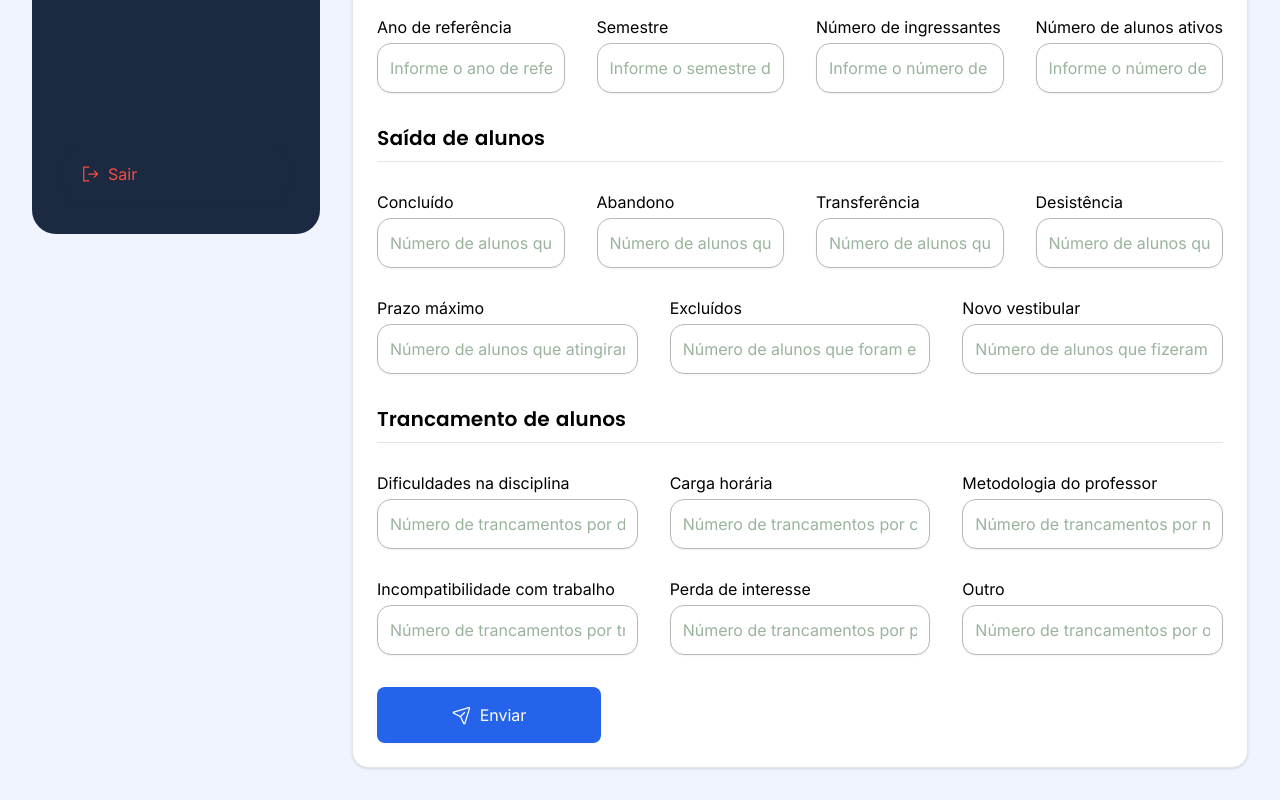
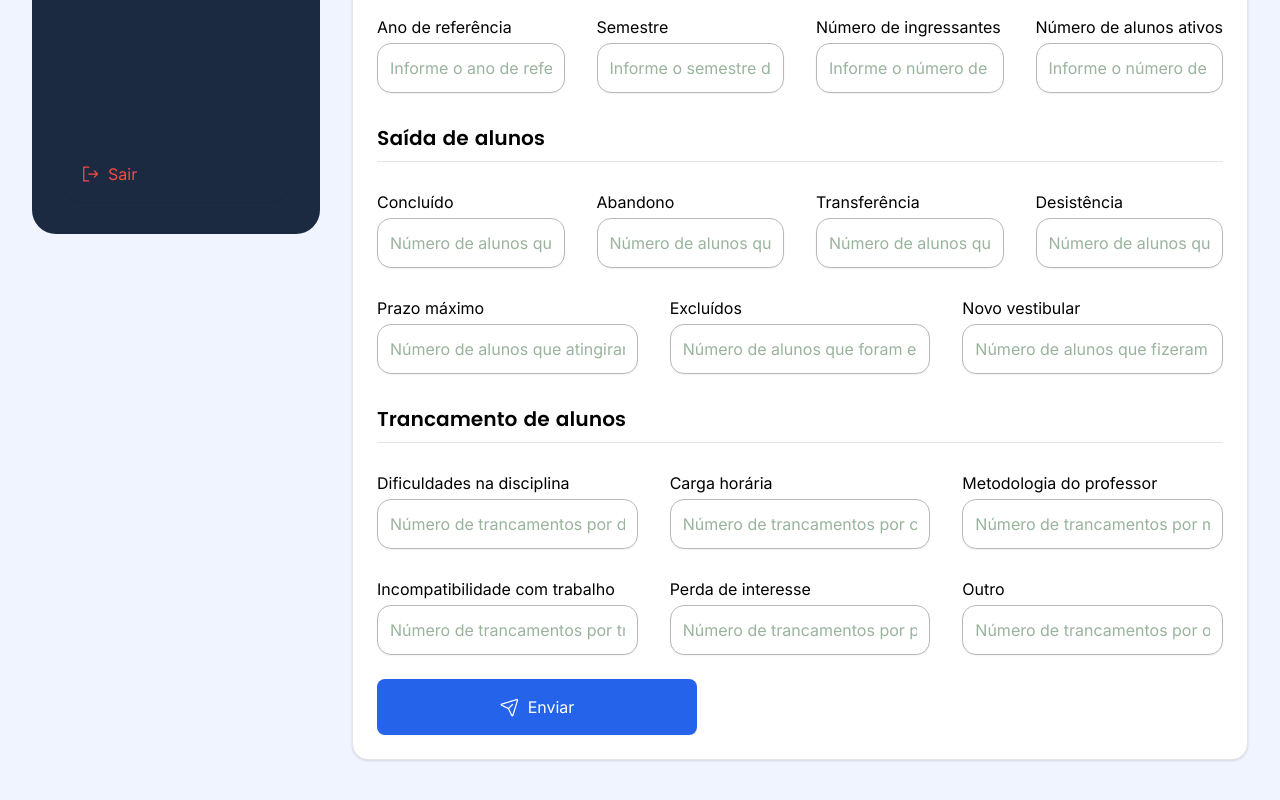
Before and after one commit to MarcosPaul0/unidash-app, a Next.js app: page /courseIndicator/register in a window 1280 px wide. Shown: the part 534-1334 px from the top of the page. Built offline with nearby package versions, Linux system fonts and the light colour scheme.

Commit message:
feat: adiciona interface de formulário de registro de indicador do curso

```diff
--- a/src/app/(private)/courseIndicator/_components/CourseIndicatorForm/index.tsx
+++ b/src/app/(private)/courseIndicator/_components/CourseIndicatorForm/index.tsx
@@ -1,6 +1,7 @@
 import {
   Card,
   CardContent,
+  CardFooter,
   CardHeader,
   CardSubtitle,
   CardTitle,
@@ -9,13 +10,21 @@ import { useFormContext } from "react-hook-form";
 import { FormInput } from "@unidash/components/FormInput";
 import { Button } from "@unidash/components/Button";
 import { PaperPlaneTiltIcon } from "@phosphor-icons/react/dist/ssr";
-import { CourseIndicatorFormProps } from "./courseIndicatorForm.interface";
+import {
+  CourseIndicatorFormData,
+  CourseIndicatorFormProps,
+} from "./courseIndicatorForm.interface";
 import { FormFile } from "@unidash/components/FormFile";
 
 export function CourseIndicatorForm({ title }: CourseIndicatorFormProps) {
-  const { control } = useFormContext();
+  const { control, handleSubmit } = useFormContext<CourseIndicatorFormData>();
+
+  async function sendCourseIndicator() {
+    // TODO integrar com backend
+  }
 
   return (
+    <form onSubmit={handleSubmit(sendCourseIndicator)}>
       <Card>
         <CardHeader>
           <CardTitle>{title}</CardTitle>
@@ -102,7 +111,7 @@ export function CourseIndicatorForm({ title }: CourseIndicatorFormProps) {
             />
             <FormInput
               control={control}
-            name="dropOutDepartureOfStudents"
+              name="removedDepartureOfStudents"
               type="number"
               placeholder="Número de alunos que foram excluídos"
               label="Excluídos"
@@ -165,12 +174,15 @@ export function CourseIndicatorForm({ title }: CourseIndicatorFormProps) {
               label="Outro"
             />
           </div>
+        </CardContent>
 
-        <Button className="max-w-56" size="lg">
+        <CardFooter>
+          <Button className="max-w-80 w-full" size="lg" type="submit">
             <PaperPlaneTiltIcon />
             Enviar
           </Button>
-      </CardContent>
+        </CardFooter>
       </Card>
+    </form>
   );
 }
--- a/src/app/(private)/courseIndicator/register/page.tsx
+++ b/src/app/(private)/courseIndicator/register/page.tsx
@@ -12,9 +12,10 @@ import {
 } from "@unidash/components/Breadcrumb";
 import { APP_ROUTES } from "@unidash/routes/app.routes";
 import { CourseIndicatorForm } from "../_components/CourseIndicatorForm";
+import { CourseIndicatorFormData } from "../_components/CourseIndicatorForm/courseIndicatorForm.interface";
 
 export default function RegisterCourseIndicatorPage() {
-  const formMethods = useForm();
+  const formMethods = useForm<CourseIndicatorFormData>();
 
   return (
     <>
```
Also changed, not shown: src/app/(private)/courseIndicator/_components/CourseIndicatorForm/courseIndicatorForm.interface.ts (+22 -0 lines). Lines whose indentation alone changed are shown as unchanged.
